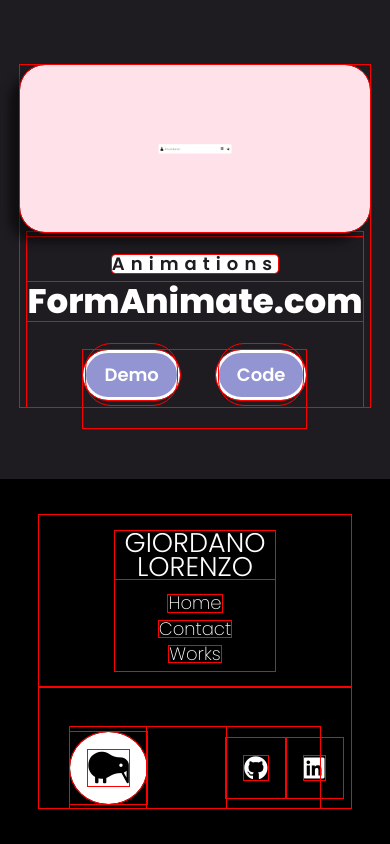
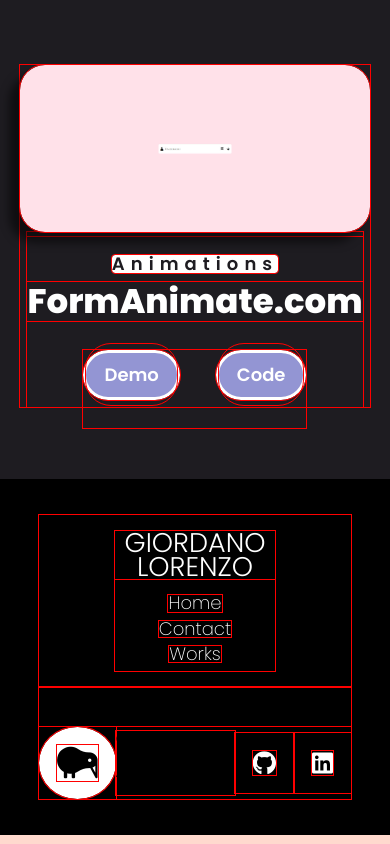
Before and after one commit to GioLorenzo/PORTFOLIO, a website: page index.html in a window 390 px wide. Shown: the part 2192-3036 px from the top of the page. Drawn offline with Linux system fonts and the light colour scheme.

Commit message:
footer work

```diff
--- a/scss/_-style.scss
+++ b/scss/_-style.scss
@@ -674,7 +674,7 @@
   display: flex;
   justify-content: space-between;
   align-items: center;
-  width: 80%;
+  width: 32%;
   max-width: 1000px;
   margin: 40px auto 0 auto;
 }
@@ -712,4 +712,8 @@
   .footer__link--wrapper {
     justify-content: center;
   }
+
+  .social__media--wrap {
+    width: 100%;
+  }
 }
```
Also changed, not shown: css/style.css, 1 other file.
